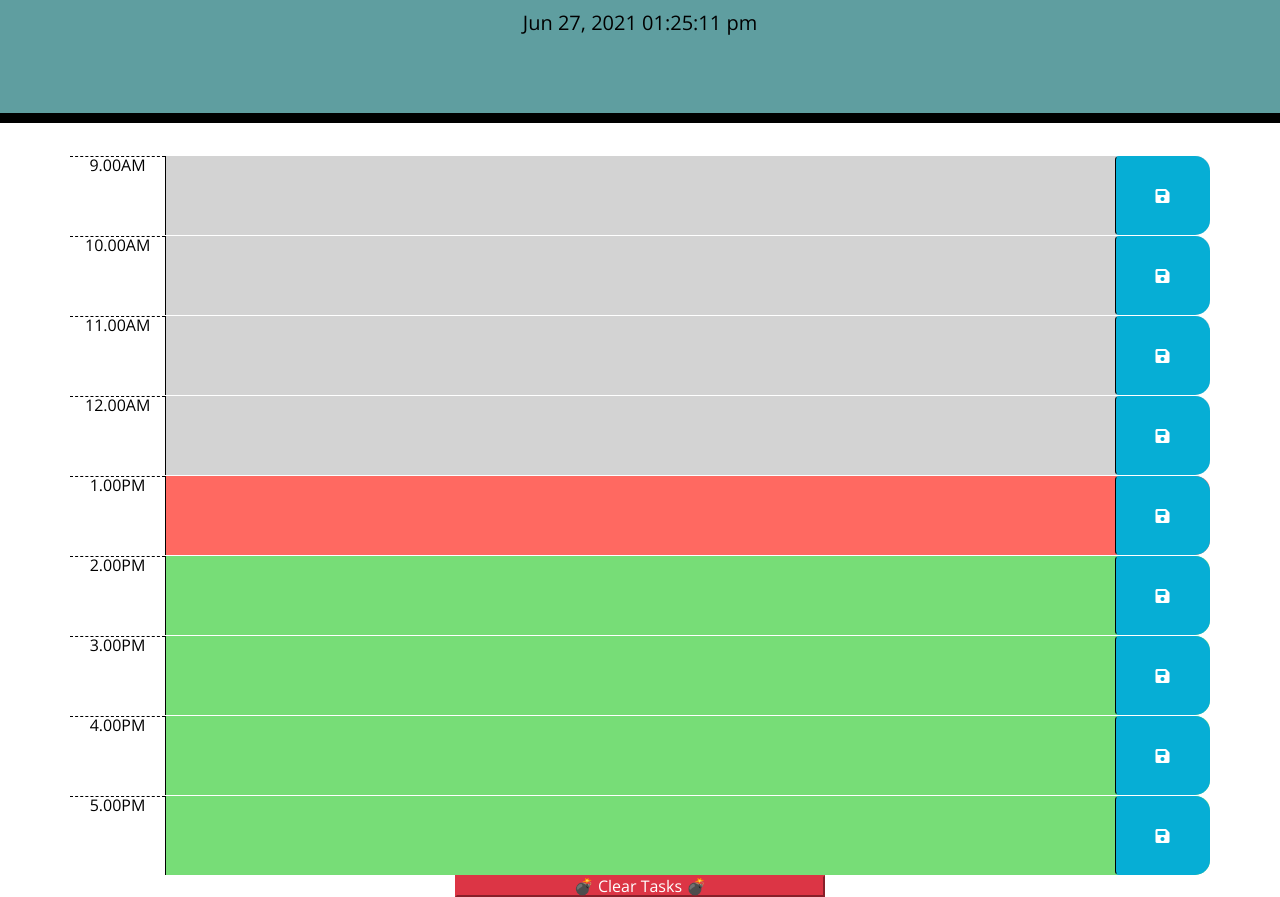
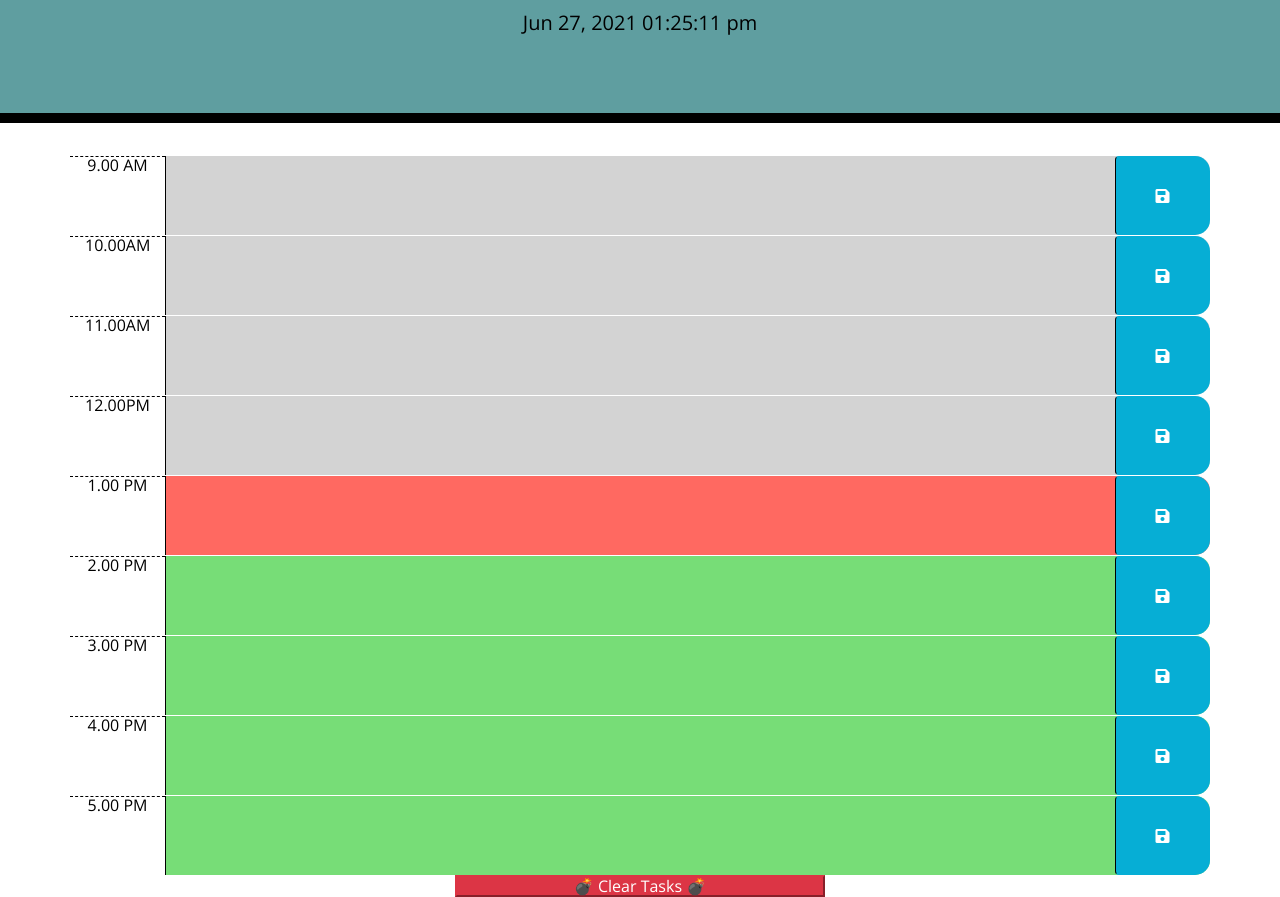
Before and after one commit to SimonMSelvadurai/Work-Day-Planner, a plain HTML site: page index.html in a window 1280 px wide. Shown: the part 181-1078 px from the top of the page. Drawn offline with nearby package versions, Linux system fonts and the light colour scheme.

Commit message:
modified changes

```diff
--- a/index.html
+++ b/index.html
@@ -21,7 +21,7 @@
   </header>
   <div class="container">
     <div id="9AM" class="row time-block">
-      <div class="col-md-1 hour">9.00AM</div>
+      <div class="col-md-1 hour">9.00 AM</div>
       <textarea class="col-md-10 description"></textarea>
       <button class="btn saveBtn col-md-1">
         <i class="fas fa-save"></i>
@@ -43,21 +43,21 @@
       </button>
     </div>
     <div id="12PM" class="row time-block">
-      <div class="col-md-1 hour">12.00AM</div>
+      <div class="col-md-1 hour">12.00PM</div>
       <textarea class="col-md-10 description"></textarea>
       <button class="btn saveBtn col-md-1">
         <i class="fas fa-save"></i>
       </button>
     </div>
     <div id="13PM" class="row time-block">
-      <div class="col-md-1 hour">1.00PM</div>
+      <div class="col-md-1 hour">1.00 PM</div>
       <textarea class="col-md-10 description"></textarea>
       <button class="btn saveBtn col-md-1">
         <i class="fas fa-save"></i>
       </button>
     </div>
     <div id="14PM" class="row time-block">
-      <div class="col-md-1 hour">2.00PM</div>
+      <div class="col-md-1 hour">2.00 PM</div>
       <textarea class="col-md-10 description"></textarea>
       <button class="btn saveBtn col-md-1">
         <i class="fas fa-save"></i>
@@ -65,21 +65,21 @@
     </div>
 
     <div id="15PM" class="row time-block">
-      <div class="col-md-1 hour">3.00PM</div>
+      <div class="col-md-1 hour">3.00 PM</div>
       <textarea class="col-md-10 description"></textarea>
       <button class="btn saveBtn col-md-1">
         <i class="fas fa-save"></i>
       </button>
     </div>
     <div id="16PM" class="row time-block">
-      <div class="col-md-1 hour">4.00PM</div>
+      <div class="col-md-1 hour">4.00 PM</div>
       <textarea class="col-md-10 description"></textarea>
       <button class="btn saveBtn col-md-1">
         <i class="fas fa-save"></i>
       </button>
     </div>
     <div id="17PM" class="row time-block">
-      <div class="col-md-1 hour">5.00PM</div>
+      <div class="col-md-1 hour">5.00 PM</div>
       <textarea class="col-md-10 description"></textarea>
       <button class="btn saveBtn col-md-1">
         <i class="fas fa-save"></i>
```
